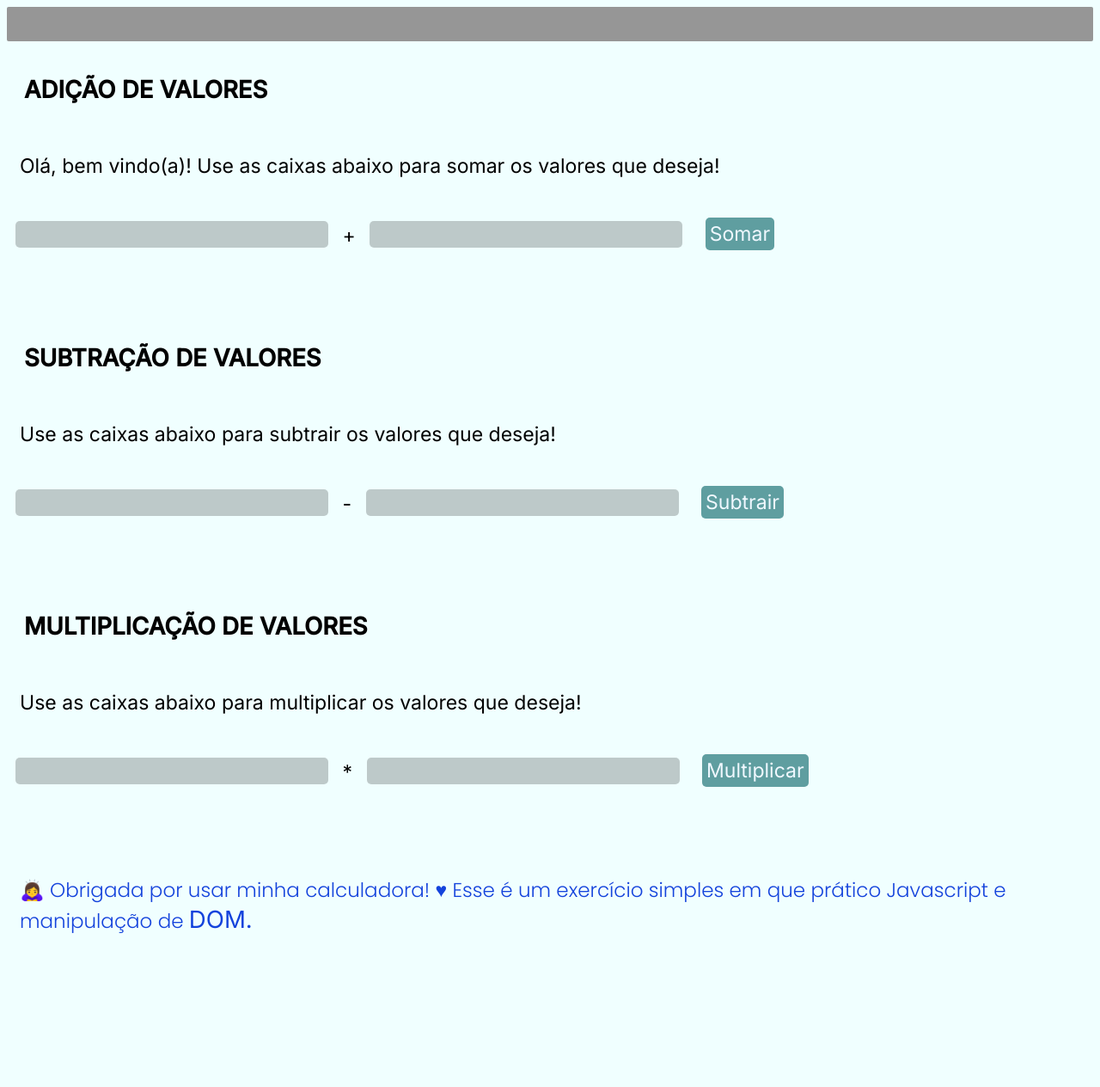
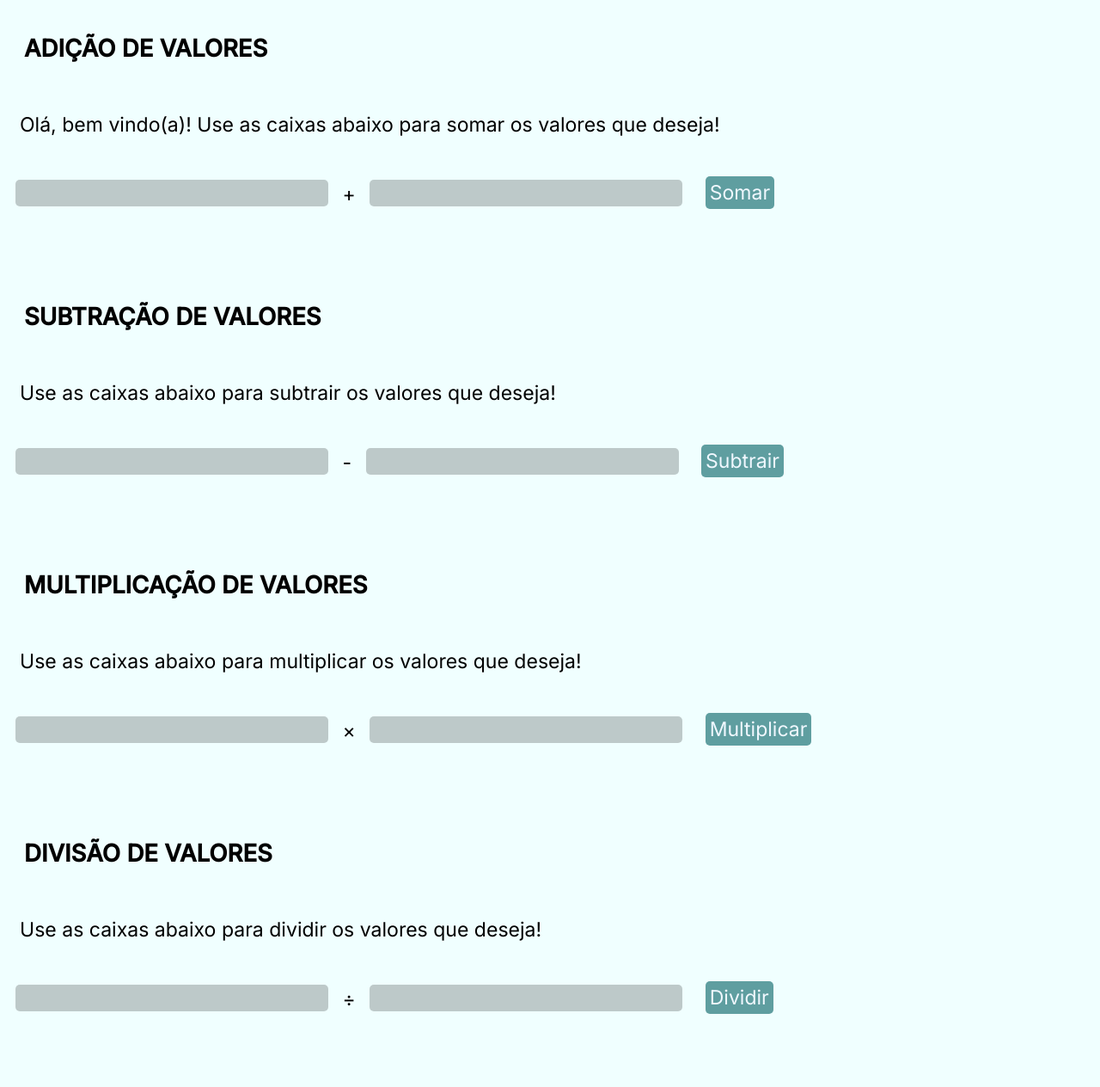
Before and after one commit to YasmiNin9/calculadorajs, a plain HTML site: page index.html in a window 1280 px wide. Shown: the top 1264 px of the page at 86% size. Before the commit the page ends 1126 px from the top, so only its background shows below. Drawn offline with Linux system fonts and the light colour scheme.

Commit message:
New Update

```diff
--- a/index.html
+++ b/index.html
@@ -9,10 +9,6 @@
     <link rel="stylesheet" href="style.css">
 </head>
 <body>
-
-    <header>
-        <div class="logo"></div>
-    </header>
 
     <h1>Adição de Valores</h1>
 
@@ -33,10 +29,17 @@
 
     <h1>Multiplicação de Valores</h1>
     <p> Use as caixas abaixo para multiplicar os valores que deseja!</p>
-    <input class="box" type="number" name="txtn1" id="mtn1" onmouseenter="entrouMu()"> *
+    <input class="box" type="number" name="txtn1" id="mtn1" onmouseenter="entrouMu()"> ×
     <input class="box" type="number" name="txtn2" id="mtn2">
     <input class="btn" type="button" value="Multiplicar" onclick="multi()">
     <p id="mu"> </p>
+
+    <h1>Divisão de Valores</h1>
+    <p> Use as caixas abaixo para dividir os valores que deseja!</p>
+    <input class="box" type="number" name="txtn1" id="dtn1" onmouseenter="entrouDi()"> ÷
+    <input class="box" type="number" name="txtn2" id="dtn2">
+    <input class="btn" type="button" value="Dividir" onclick="divi()">
+    <p id="di"> </p>
 
 
     <p class="ty"> 🙇‍♀️ Obrigada por usar minha calculadora! ♥  Esse é um exercício simples em que prático Javascript e manipulação de <strong>DOM.</strong></p>
--- a/script.js
+++ b/script.js
@@ -26,6 +26,15 @@ function multi() {
 
 }
 
+function divi() {
+    var tn1 = document.getElementById('dtn1')
+    var tn2 = document.getElementById('dtn2')
+    var n1 = Number(tn1.value)
+    var n2 = Number(tn2.value)
+    var D = n1 / n2
+    di.innerHTML = `O resultado da divisão dos valores é ${D}`
+}
+
 function entrouS() {
     som.innerHTML = `Digite um novo valor...`
 }
@@ -37,3 +46,7 @@ function entrySu(){
 function entrouMu(){
     mu.innerHTML = `Digite um novo valor...`
 }
+
+function entrouDi(){
+    di.innerHTML = `Digite um novo valor...`
+}
--- a/style.css
+++ b/style.css
@@ -12,11 +12,11 @@ body {
     background-color: azure;
 }
 
-header {
+/*header {
     background-color: rgb(150, 150, 150);
     border-radius: 2px;
     padding: 20px;
-}
+}*/
 
 
 h1 {
```
